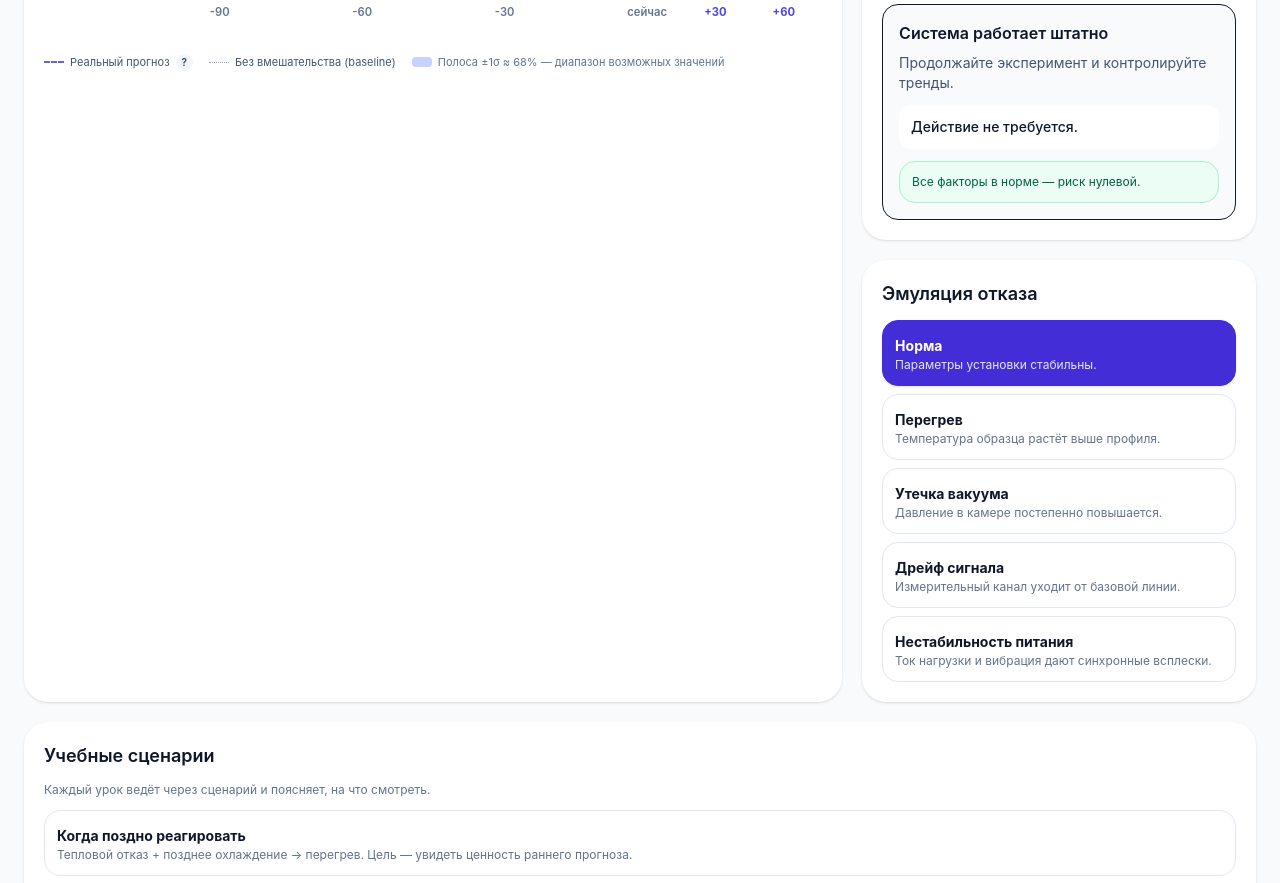
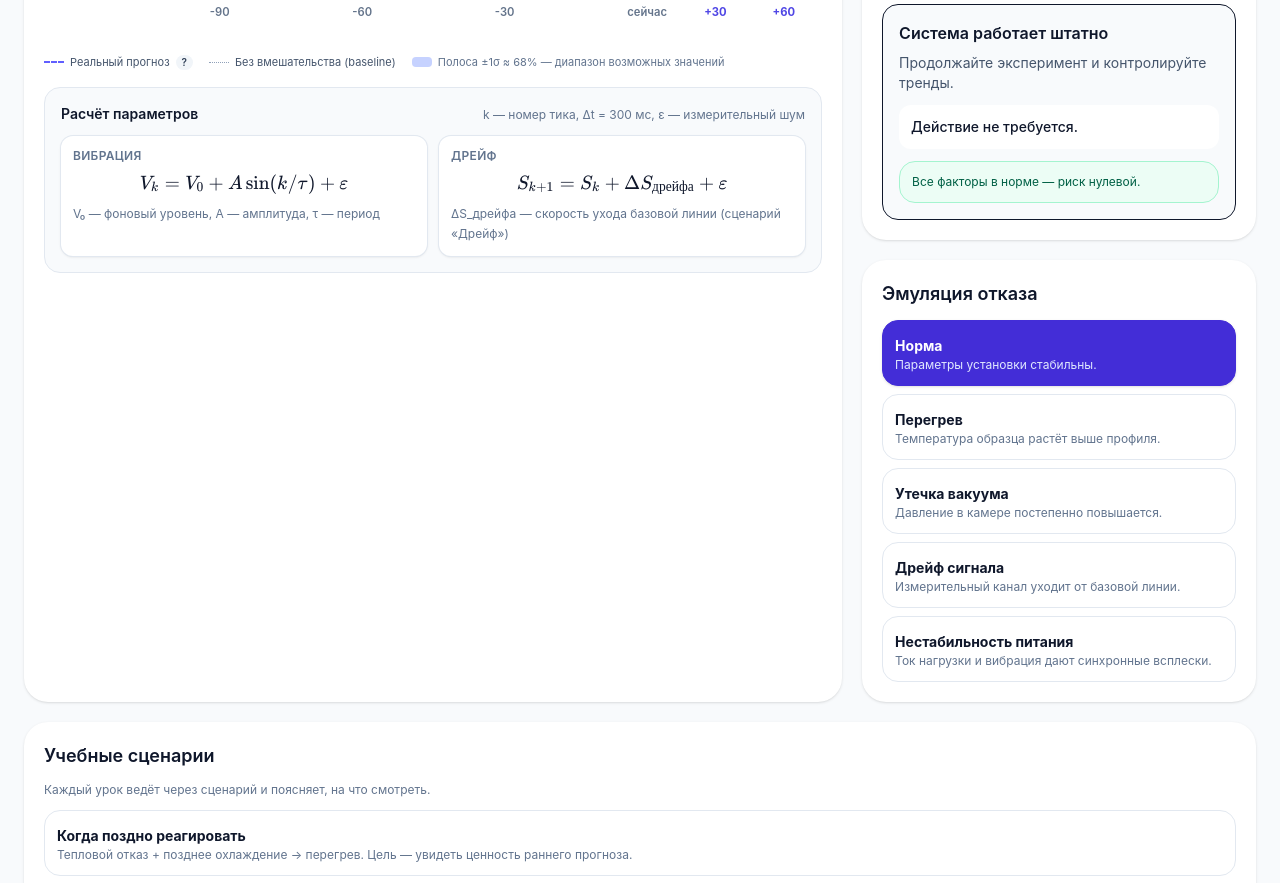
Before and after one commit to fidlow/digital-twin-lab, a React (Vite) app: page / in a window 1280 px wide. Shown: the part 976-1859 px from the top of the page. Built offline with nearby package versions, Linux system fonts and the light colour scheme.

Commit message:
feat: keep V and S formulas in «Расчёт параметров» block (no ?-icon for them)

```diff
--- a/src/App.tsx
+++ b/src/App.tsx
@@ -1,11 +1,12 @@
 import { useEffect, useState } from "react";
-import { DEFAULT_CONTROLS } from "./models/digitalTwin";
+import { DEFAULT_CONTROLS, FORMULAS } from "./models/digitalTwin";
 import { useSimulation } from "./hooks/useSimulation";
 import { useHotkeys } from "./hooks/useHotkeys";
 import { TheorySection } from "./components/TheorySection";
 import { ScenarioTimeline } from "./components/ScenarioTimeline";
 import { SnapshotControls } from "./components/SnapshotControls";
 import { ReplayControls } from "./components/ReplayControls";
+import { Tex } from "./components/Tex";
 import { TelemetryChart } from "./components/TelemetryChart";
 import { MetricCards } from "./components/MetricCards";
 import { ControlsPanel } from "./components/ControlsPanel";
@@ -172,6 +173,24 @@ export default function FTIDigitalTwinPrototype() {
             <div className="mt-2">
               <ForecastLegend showWhatIf={previewMode} onInfo={setExplanationKey} />
             </div>
+
+            <div className="mt-4 rounded-2xl border border-slate-200 bg-slate-50 p-4">
+              <div className="mb-3 flex items-baseline justify-between gap-3">
+                <h3 className="text-sm font-semibold text-slate-900">Расчёт параметров</h3>
+                <p className="text-xs text-slate-500">k — номер тика, Δt = 300 мс, ε — измерительный шум</p>
+              </div>
+              <div className="grid gap-3 sm:grid-cols-2">
+                {FORMULAS.filter(([name]) => name === "Вибрация" || name === "Дрейф").map(([name, formula, note]) => (
+                  <div key={name} className="rounded-xl bg-white p-3 shadow-sm ring-1 ring-slate-200">
+                    <p className="text-xs font-semibold uppercase tracking-wide text-slate-500">{name}</p>
+                    <div className="mt-1 text-slate-900">
+                      <Tex display wrap>{formula}</Tex>
+                    </div>
+                    <p className="mt-1 text-xs leading-5 text-slate-500">{note}</p>
+                  </div>
+                ))}
+              </div>
+            </div>
           </div>
 
           <ControlsPanel
```
